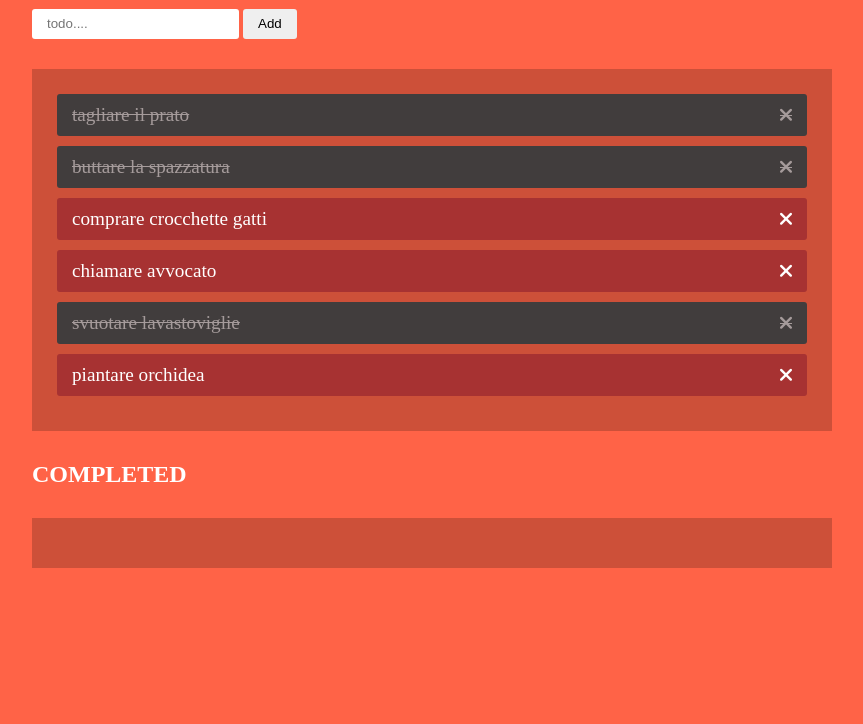
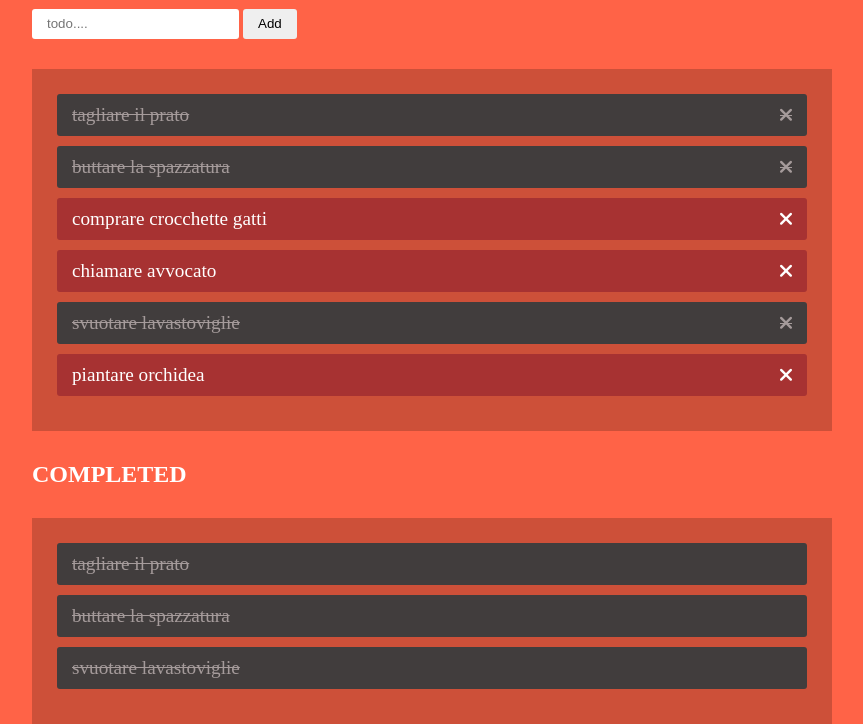
Before and after one commit to Bilobra/vue-todo, a plain HTML site: page bonus/index.html in a window 1280 px wide. Shown: the part 88-812 px from the top of the page, without its empty margins (208-1071 px from the left). Drawn offline with nearby package versions, Linux system fonts and the light colour scheme.

Commit message:
add computed

```diff
--- a/bonus/index.html
+++ b/bonus/index.html
@@ -46,11 +46,11 @@
 
                 <h2>Completed</h2>
                 <ul class="todolist">
-                    <template v-for="todo in todos">
-                        <li v-if ="todoDone">
+
+                        <li class="todo done" v-for ="todo in todoDone ">
                             {{todo.text}}
                         </li>
-                    </template>
+
                 </ul>
             </div>
 
--- a/bonus/script.js
+++ b/bonus/script.js
@@ -38,7 +38,7 @@ const app = new Vue({
 
     computed:{
         todoDone(){
-            return this.todos.done === true
+            return this.todos.filter((el)=>el.done === true)
         }
     },
 
```
